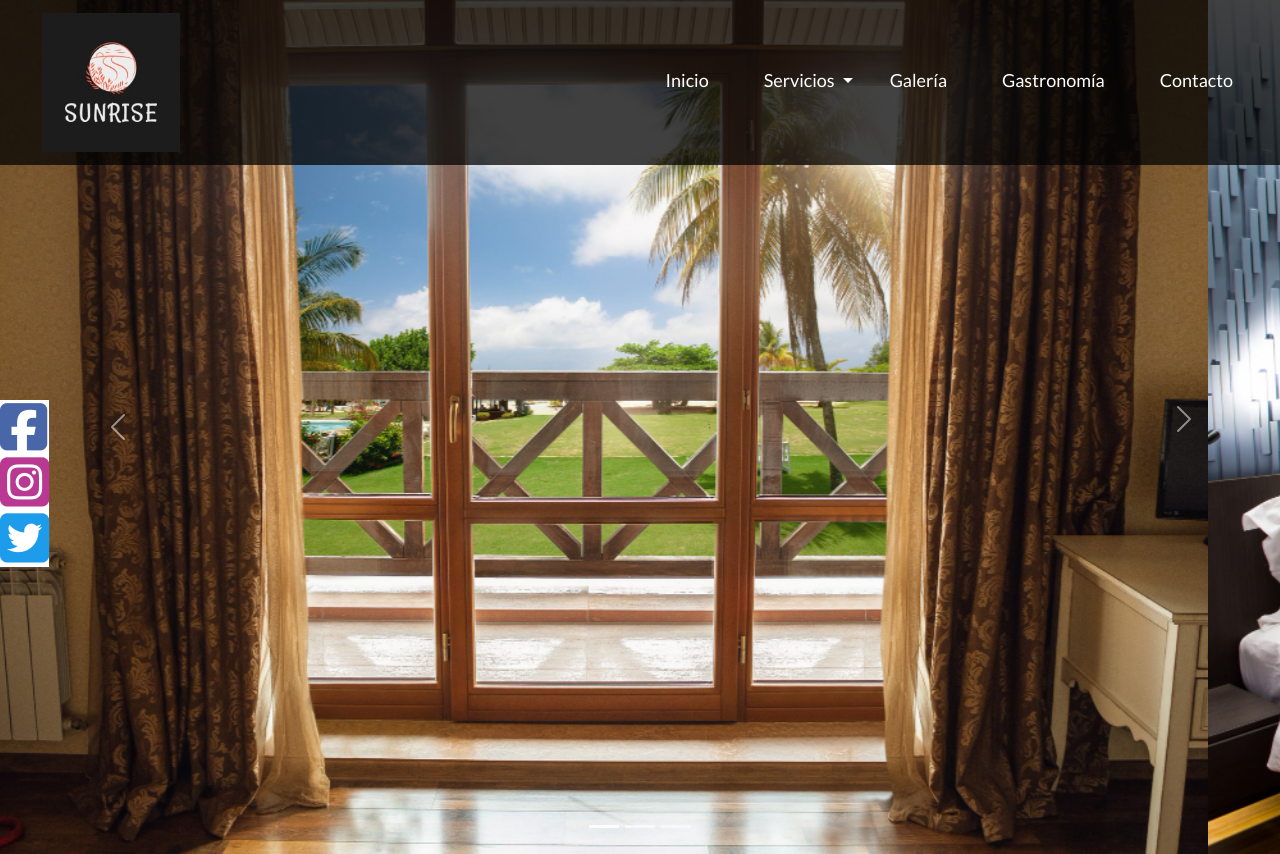
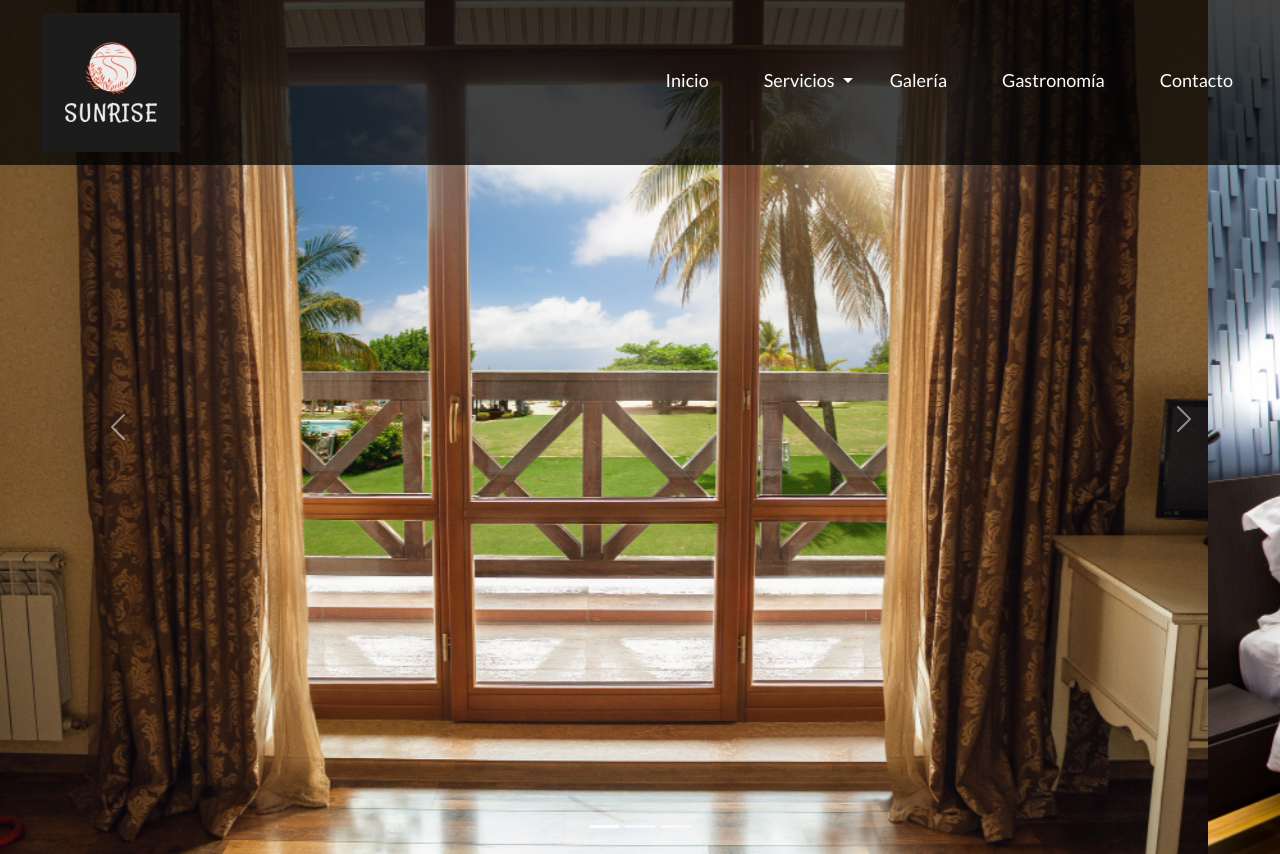
Before and after one commit to seba2santos/preentrega, a plain HTML site: page index.html in a window 1280 px wide. Shown: the top 854 px of the page. Drawn offline with nearby package versions, Linux system fonts and the light colour scheme.

Commit message:
Quité los iconos de redes
Iconos de redes sociales en el costado los quité

```diff
--- a/index.html
+++ b/index.html
@@ -84,17 +84,7 @@
     </div>
   </header>   <!--Fin del header-->
   <main>
-            <div class="iconos">
-                <div>
-                    <span><a class="fb"href="#"><i class="fab fa-facebook-square"></i></a></span>
-                </div>
-                <div>
-                    <span class="ins"><a class="ins" href="#"><i class="fab fa-instagram-square"></i></a></span>
-                </div>
-                <div>
-                    <span class="tw"><a class="tw"href="#"><i class="fab fa-twitter-square"></i></a></span>
-                </div>
-            </div>
+
             <h1 class="title">Bienvenidos a Sunrise</h1>
             <section class="img">
                 <div class="palmera">
```
